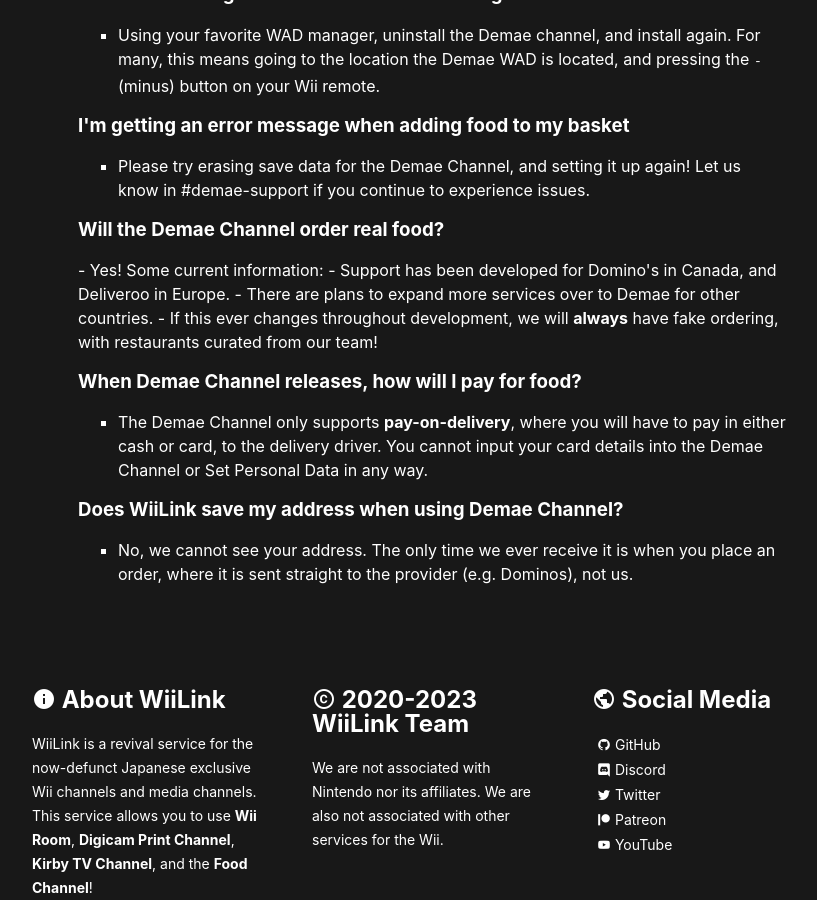
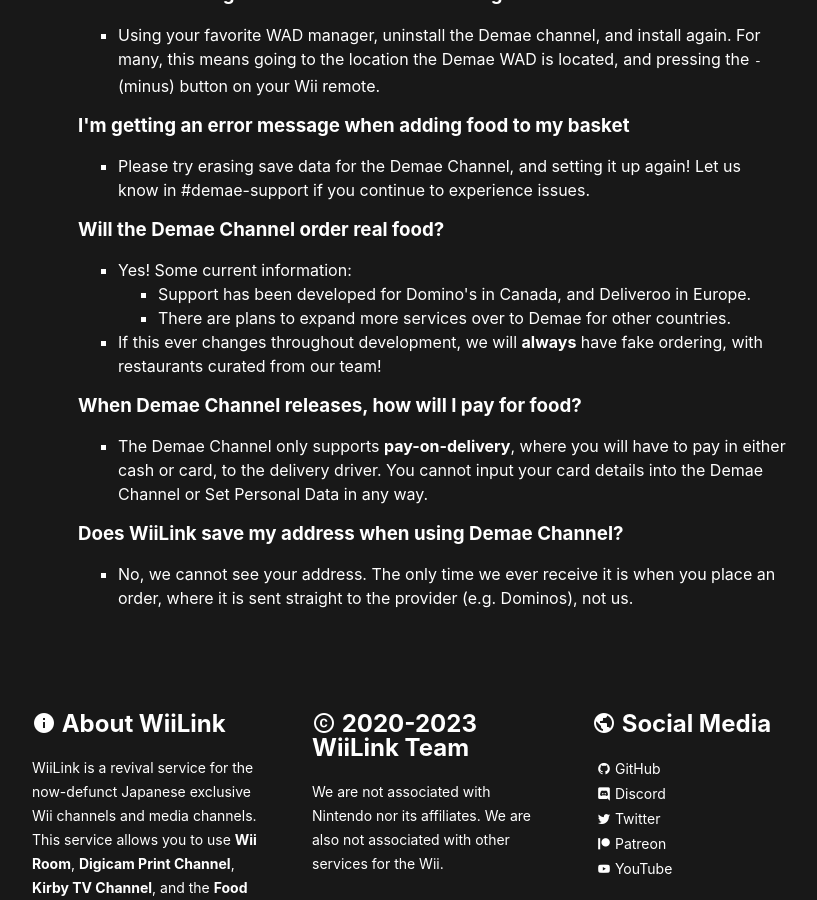
Before and after one commit to WiiLink24/WiiLink24.github.io, a Jekyll site: the page built from services/food.html, in a window 1280 px wide and 900 px high, scrolled down 806 px. Shown: the whole window, without its empty margins (208-1025 px from the left). Built offline with Jekyll 4.4.1, drawn with Linux system fonts in a browser that asks for light colours.

Commit message:
Update food.html

```diff
--- a/services/food.html
+++ b/services/food.html
@@ -38,10 +38,14 @@
     </ul>
 
     <h3>Will the Demae Channel order real food?</h3>
-    - Yes! Some current information:
-      - Support has been developed for Domino's in Canada, and Deliveroo in Europe.
-      - There are plans to expand more services over to Demae for other countries.
-    - If this ever changes throughout development, we will <strong>always</strong> have fake ordering, with restaurants curated from our team!
+    <ul>
+        <li>Yes! Some current information:
+        <ul>
+            <li>Support has been developed for Domino's in Canada, and Deliveroo in Europe.</li>
+            <li>There are plans to expand more services over to Demae for other countries.</li>
+        </ul>
+        <li>If this ever changes throughout development, we will <strong>always</strong> have fake ordering, with restaurants curated from our team!</li>
+    </ul>
 
     <h3>When Demae Channel releases, how will I pay for food?</h3>
     <ul>
```
